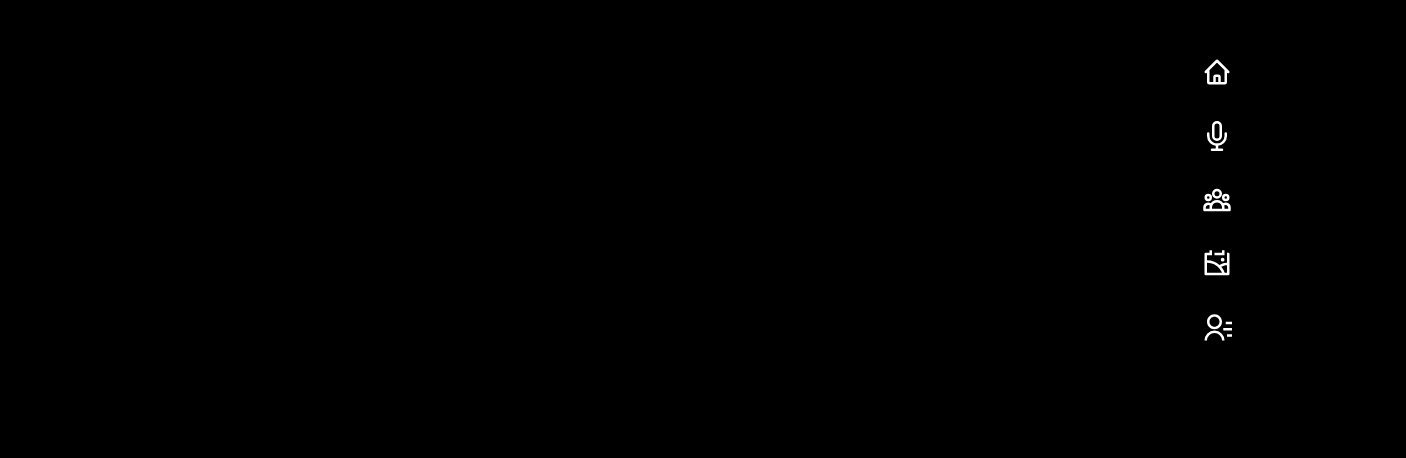
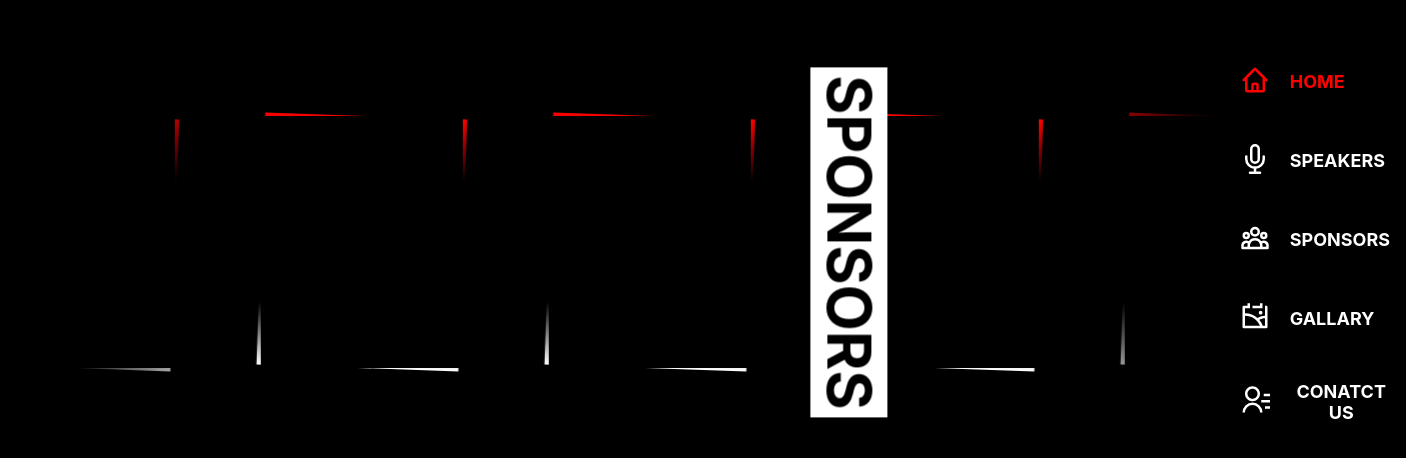
Before and after one commit to Harshita76/Tedx_2022-23, a React (Create React App) app: page /marquee in a window 1280 px wide. Shown: the part 158-616 px from the top of the page, 1406 px wide, since content can reach past the window. Built offline with nearby package versions, Linux system fonts and the light colour scheme.

Commit message:
SideNav improved, Sponsors Marquee added

```diff
--- a/src/App.js
+++ b/src/App.js
@@ -1,12 +1,20 @@
-import './App.css';
-import Sidebar from './components/sidebar/Sidebar';
-import {Switch, Router} from "react-router-dom";
+import "./App.css";
+import Sidebar from "./components/sidebar/Sidebar";
+import Marquee from "./components/marquee/Marquee";
+import Homepage from "./pages/homepage/Homepage";
+import { Switch, Route, BrowserRouter as Router } from "react-router-dom";
 function App() {
-  return (
-    <>
-      <Sidebar />
-    </>
-  );
+	return (
+		<>
+			<Sidebar />
+
+				<Switch>
+					<Route exact path="/" component={Homepage} />
+					<Route path="/marquee" component={Marquee} />
+				</Switch>
+
+		</>
+	);
 }
 
 export default App;
--- /dev/null
+++ b/src/Scroll.js
@@ -0,0 +1,18 @@
+import React from "react";
+import { withRouter } from "react-router-dom";
+
+class ScrollToTop extends React.Component {
+  componentDidUpdate(prevProps) {
+    if (
+      this.props.location.pathname !== prevProps.location.pathname
+    ) {
+      window.scrollTo(0, 0);
+    }
+  }
+
+  render() {
+    return null;
+  }
+}
+
+export default withRouter(ScrollToTop);
--- /dev/null
+++ b/src/components/marquee/MarqeeCards.js
@@ -0,0 +1,13 @@
+import React from "react";
+import "./Marquee.css"
+function MarqeeCards() {
+	return (
+		<>
+			<div className="cards">
+				<div className="pic"></div>
+			</div>
+		</>
+	);
+}
+
+export default MarqeeCards;
--- /dev/null
+++ b/src/components/marquee/Marquee.css
@@ -0,0 +1,134 @@
+.outer_box {
+	display: flex;
+	align-items: center;
+	justify-content: center;
+	height: 100vh;
+}
+
+.marquee {
+	width: 90vw;
+	height: 280px;
+	background-color: black;
+	overflow-x: hidden;
+	position: relative;
+}
+
+.marquee-content {
+	list-style: none;
+	height: 100%;
+	display: flex;
+	animation: scrolling 20s linear infinite;
+	color: red;
+}
+.marquee-content li {
+	width: 22.5vw;
+	flex-shrink: 0;
+	display: flex;
+	align-items: center;
+	justify-content: center;
+	font-size: 5rem;
+	white-space: nowrap;
+}
+
+.marquee::before,
+.marquee::after {
+	position: absolute;
+	top: 0;
+	width: 10rem;
+	height: 280px;
+	content: "";
+	z-index: 1;
+	background-color: teal;
+}
+.marquee::before {
+	left: 0;
+	background: linear-gradient(to right, rgb(0, 0, 0) 0%, transparent 100%);
+}
+.marquee::after {
+	right: 0;
+	background: linear-gradient(to left, rgb(0, 0, 0) 0%, transparent 100%);
+}
+.marquee-content:hover {
+	animation-play-state: paused;
+}
+
+.marquee_name {
+	position: absolute;
+	line-height: 6vw;
+	width: 350px;
+	font-size: 60px;
+	font-weight: 700;
+	right: 20%;
+	text-align: center;
+	background-color: white;
+	color: black;
+	height: 6vw;
+	transform: rotate(90deg);
+	z-index: 10;
+}
+
+.cards {
+	position: relative;
+	width: 70%;
+	height: 90%;
+	background-color: black;
+	padding: 20px 30px;
+	z-index: 1;
+}
+.cards::before {
+	content: "";
+	position: absolute;
+	top: 0;
+	left: 0;
+	width: 100%;
+	height: 100%;
+	background: linear-gradient(
+		red,
+		transparent,
+		transparent,
+		transparent,
+		white
+	);
+	z-index: -1;
+	transform: rotate(2deg);
+	transition: all 1s;
+}
+.cards::after {
+	content: "";
+	position: absolute;
+	top: 0px;
+	left: 0px;
+	bottom: 0px;
+	right: 0px;
+	background: black;
+	z-index: -1;
+	transition: all 1s;
+}
+
+.cards:hover::before {
+	transform: rotate(0deg);
+}
+.cards:hover::after {
+	top: 1px;
+	bottom: 1px;
+	right: 1px;
+	left: 1px;
+}
+
+@media screen and (max-width : 900px){
+    .outer_box {
+        transform: scale(0.8);
+    }
+    .marquee_name{
+        display: none;
+    }
+}
+
+@keyframes scrolling {
+	0% {
+		transform: translateX(0);
+	}
+	100% {
+		transform: translateX(-202.5vw);
+	}
+}
--- /dev/null
+++ b/src/components/marquee/Marquee.js
@@ -0,0 +1,38 @@
+import React from "react";
+import "./Marquee.css";
+import MarqeeCards from "./MarqeeCards";
+function Marquee() {
+	const sponsdata = [
+		{ id: 1, pic: "" },
+		{ id: 2, pic: "" },
+		{ id: 3, pic: "" },
+		{ id: 4, pic: "" },
+		{ id: 5, pic: "" },
+		{ id: 6, pic: "" },
+		{ id: 7, pic: "" },
+		{ id: 8, pic: "" },
+		{ id: 9, pic: "" },
+		{ id: 10, pic: "" },
+		{ id: 11, pic: "" },
+		{ id: 12, pic: "" },
+		{ id: 13, pic: "" },
+	];
+	return (
+		<>
+			<div className="outer_box">
+				<div className="marquee">
+					<ul className="marquee-content">
+						{sponsdata.map((card) => (
+							<li key = {card.id}>
+								<MarqeeCards />
+							</li>
+						))}
+					</ul>
+				</div>
+				<div className="marquee_name">SPONSORS</div>
+			</div>
+		</>
+	);
+}
+
+export default Marquee;
--- a/src/components/sidebar/Sidebar.css
+++ b/src/components/sidebar/Sidebar.css
@@ -2,27 +2,45 @@
     position: absolute;
     top: 25%;
     right: 1%;
-    width: 100px;
     height: fit-content;
     display: flex;
     flex-direction: column;
+    background-color: transparent;
+    z-index: 5;
+}
+.icon {
+    font-size: 30px;
+    margin-right: 20px;
+}
+.active{
+    text-decoration: none;
+    color:red;
+}
+.text {
+    font-weight: 700;
+    font-size: 18px;
+    text-transform: uppercase;
+    text-align: center;
+    display: flex;
+    justify-content: center;
     align-items: center;
-    justify-content: center;
-    background-color: transparent;
-    z-index: 1;
 }
 
-.sidebar div{
-    margin: 15px;
+.slider {
+    width: 180px;
+    display: flex;
+    justify-content:start;
+    align-items:center;
+    padding: 7.5%;
+    margin: 5%;
+    transition: 0.3s ease-in;
+    transform: translate(130px,0);
+}
+.slider:hover{
+    transform: translate(15px,0);
 }
 
-.sidebar div .icon {
-    font-size: 30px;
+.inactive {
+    text-decoration: none;
     color: white;
-    transition: all 0.1s ;
 }
-
-.sidebar div .icon:hover{
-    color: red;
-    transform: translateY(-2px) scale(1.3);
-}
--- a/src/components/sidebar/Sidebar.js
+++ b/src/components/sidebar/Sidebar.js
@@ -1,4 +1,4 @@
-import React from "react";
+import React, { useEffect, useState } from "react";
 import "./Sidebar.css";
 import { FiMic } from "react-icons/fi";
 import { RiContactsLine, RiGalleryLine } from "react-icons/ri";
@@ -6,37 +6,45 @@ import { HiOutlineHome, HiOutlineUserGroup } from "react-icons/hi";
 import { Link, BrowserRouter } from "react-router-dom";
 
 function Sidebar() {
+	const [sideNav, setSideNav] = useState({
+		activeNav: null,
+		objects: [
+			{ id: 1, iconTag: HiOutlineHome, link: "/", text: "Home" },
+			{ id: 2, iconTag: FiMic, link: "#", text: "Speakers" },
+			{ id: 3, iconTag: HiOutlineUserGroup, link: "/marquee", text: "Sponsors" },
+			{ id: 4, iconTag: RiGalleryLine, link: "#", text: "Gallary" },
+			{ id: 5, iconTag: RiContactsLine, link: "#", text: "Conatct Us" },
+		],
+	});
+	useEffect(() => {
+		setSideNav({ ...sideNav, activeNav: sideNav.objects[0] });
+	}, [])
+	function setActive(index) {
+		setSideNav({ ...sideNav, activeNav: sideNav.objects[index] });
+	}
+	function toggleActiveClass(index) {
+		if (sideNav.objects[index] == sideNav.activeNav) {
+			return "active";
+		} else {
+			return "inactive";
+		}
+	}
 	return (
 		<>
-			<BrowserRouter>
 				<div className="sidebar">
-					<div>
-						<Link to="#">
-							<HiOutlineHome className="icon" />
-						</Link>
-					</div>
-					<div>
-						<Link to="#">
-							<FiMic className="icon" />
-						</Link>
-					</div>
-					<div>
-						<Link to="#">
-							<HiOutlineUserGroup className="icon" />
-						</Link>
-					</div>
-					<div>
-						<Link to="#">
-							<RiGalleryLine className="icon" />
-						</Link>
-					</div>
-					<div>
-						<Link to="#">
-							<RiContactsLine className="icon" />
-						</Link>
-					</div>
+					{sideNav.objects.map((elements, index) => (
+							<Link to={elements.link} className={toggleActiveClass(index)} key={elements.id}>
+								<div className="slider"
+									onClick={() => setActive(index)}
+								>
+									<div>
+										<elements.iconTag className="icon" />
+									</div>
+									<div className="text">{elements.text}</div>
+								</div>
+							</Link>
+					))}
 				</div>
-			</BrowserRouter>
 		</>
 	);
 }
--- a/src/index.css
+++ b/src/index.css
@@ -1,3 +1,8 @@
+* {
+  padding: 0;
+  margin: 0;
+  box-sizing: border-box;
+}
 body {
   margin: 0;
   font-family: -apple-system, BlinkMacSystemFont, 'Segoe UI', 'Roboto', 'Oxygen',
@@ -6,6 +11,8 @@ body {
   -webkit-font-smoothing: antialiased;
   -moz-osx-font-smoothing: grayscale;
   background-color:black;
+  color: white;
+  overflow-x: hidden;
 }
 
 code {
--- a/src/index.js
+++ b/src/index.js
@@ -1,12 +1,14 @@
-import React from 'react';
-import ReactDOM from 'react-dom';
-import './index.css';
-import App from './App';
-
+import React from "react";
+import ReactDOM from "react-dom";
+import "./index.css";
+import App from "./App";
+import { BrowserRouter } from "react-router-dom";
+import Scroll from "./Scroll";
 
 ReactDOM.render(
-  <React.StrictMode>
-    <App />
-  </React.StrictMode>,
-  document.getElementById('root')
+	<BrowserRouter>
+		<Scroll />
+		<App />
+	</BrowserRouter>,
+	document.getElementById("root")
 );
--- /dev/null
+++ b/src/pages/homepage/Homepage.js
@@ -0,0 +1,11 @@
+import React from 'react'
+
+function Homepage() {
+    return (
+        <div>
+
+        </div>
+    )
+}
+
+export default Homepage
```
Also changed, not shown: src/logo.svg (deleted), src/pages/homepage/Homepage.css (added).
